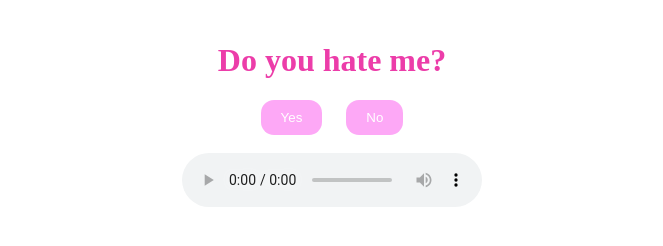
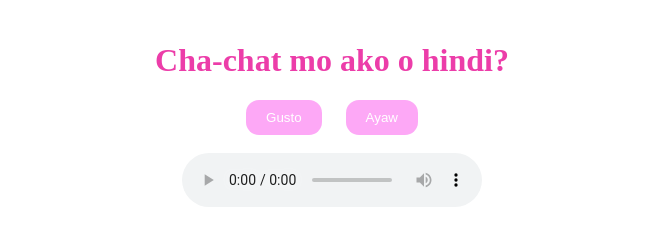
Before and after one commit to luisackerman/Hanaphanapka, a plain HTML site: page index.html in a window 1280 px wide. Shown: the part 496-742 px from the top of the page, without its empty margins (308-971 px from the left). Drawn offline with Linux system fonts and the light colour scheme.

Commit message:
Update index.html

```diff
--- a/index.html
+++ b/index.html
@@ -69,10 +69,10 @@
 <body>
     <div class="container">
         <img  src="https://i.pinimg.com/originals/df/a0/ce/dfa0ced5c6430c6ff5bbe4a7d2d9d1de.gif" alt="gif" >
-        <h1 class="tanong">Do you hate me?</h1>
+        <h1 class="tanong">Cha-chat mo ako o hindi?</h1>
         <div class="buttons">
-            <button class="yes-btn">Yes</button>
-            <button class="no-btn">No</button>
+            <button class="yes-btn">Gusto</button>
+            <button class="no-btn">Ayaw</button>
             <br>
             <br>
             <html>
@@ -95,7 +95,7 @@
         const noBtn = document.querySelector('.no-btn');
 
         document.querySelector('.yes-btn').addEventListener('click', () => {
-            question.innerHTML = '<a href="envelope.html" class="link-button">Just Kidding Love You! Want more? Find it!</a>';
+            question.innerHTML = '<a href="envelope.html" class="link-button">Nako Napilitan pa! Pindutin mo ako</a>';
         });
 
         noBtn.addEventListener('mouseover', () => {
```
